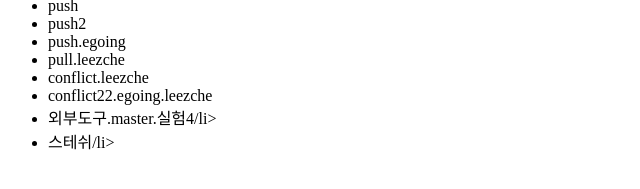
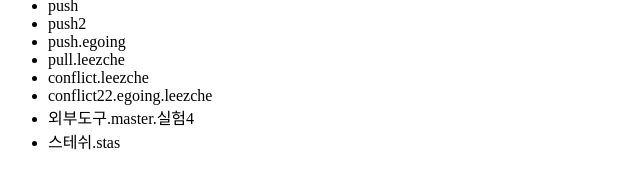
Before and after one commit to cs01532/opentutorials_git_cs01532, a plain HTML site: page index.html in a window 1280 px wide. Shown: the part 295-484 px from the top of the page, 0-640 px from the left. Drawn offline with Linux system fonts and the light colour scheme.

Commit message:
스테쉬.stas추가

```diff
--- a/index.html
+++ b/index.html
@@ -21,8 +21,8 @@
 	<li>pull.leezche</li>
 	<li>conflict.leezche</li>
 	<li>conflict22.egoing.leezche</li>
-	<li>외부도구.master.실험4/li>
-	<li>스테쉬/li>
+	<li>외부도구.master.실험4</li>
+	<li>스테쉬.stas</li>
 	</ul>
 <body>
 </body>
```
